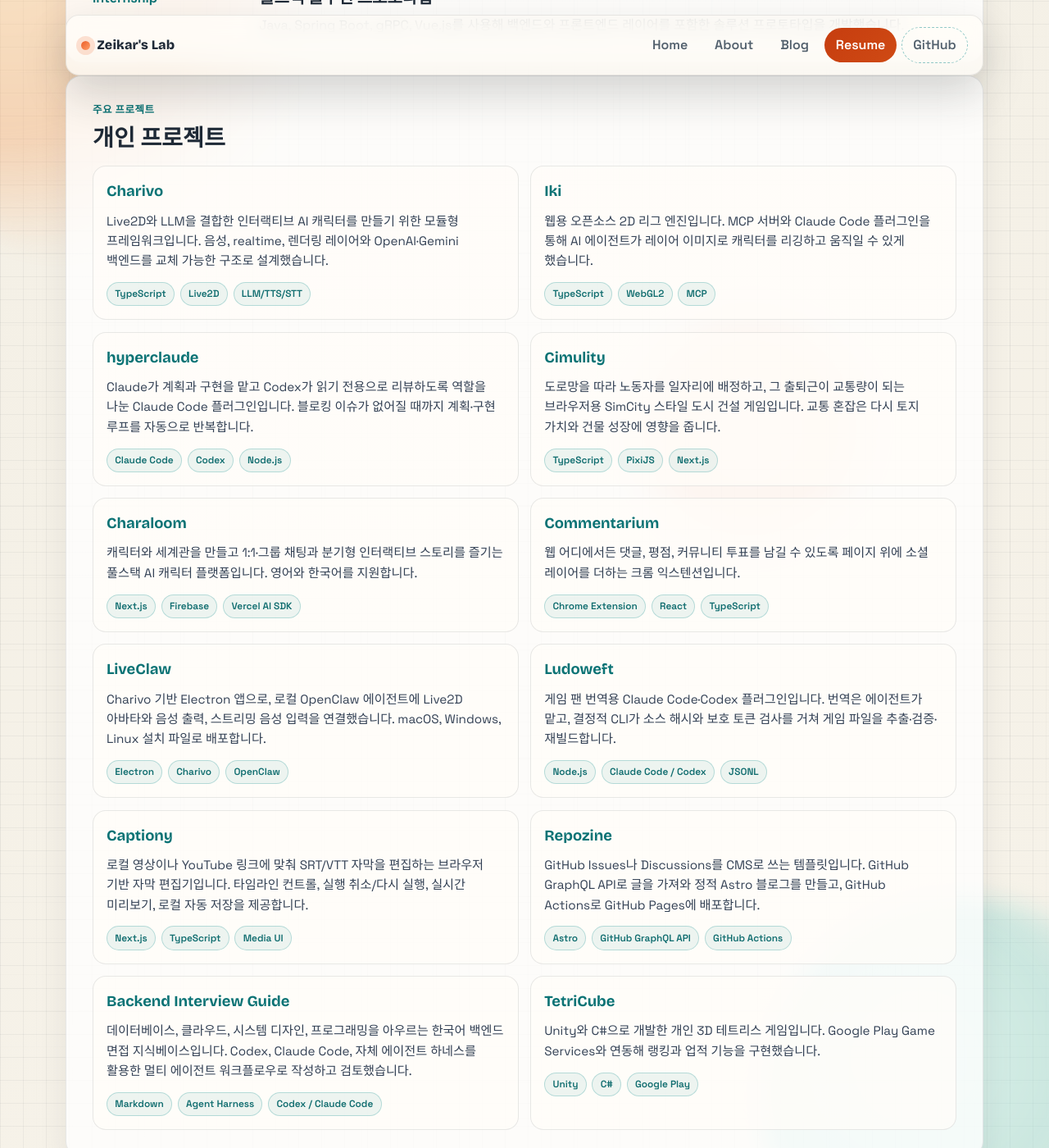
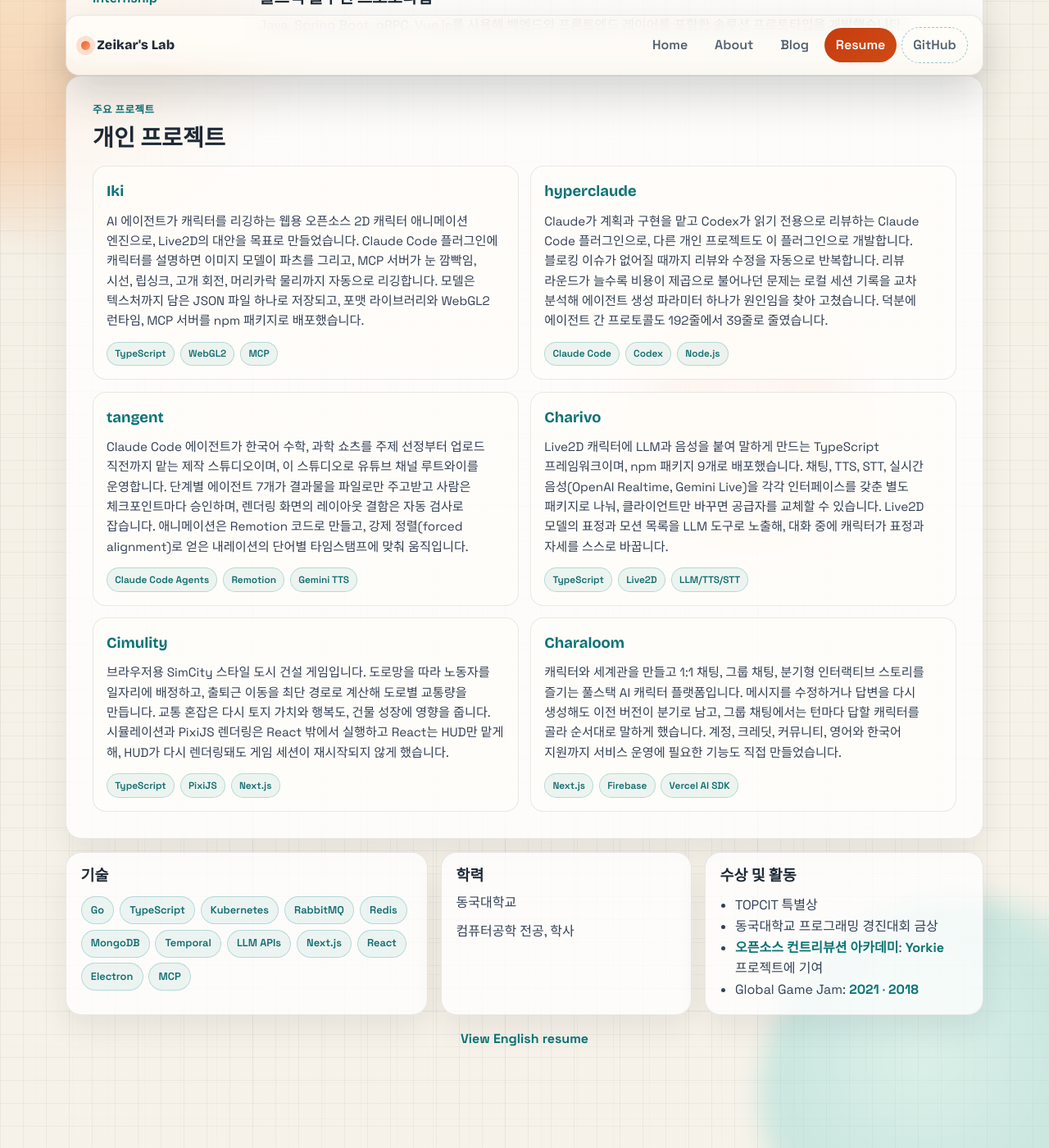
Before and after one commit to zeikar/zeikar.github.io, a Jekyll site: the page built from resume-ko.html, in a window 1280 px wide and 1400 px high, scrolled down 1399 px. Shown: the whole window at 82% size. Built offline with Jekyll 4.4.1, drawn with Linux system fonts in a browser that asks for light colours; some of the changed text lies outside the part shown.

Commit message:
docs(resume): six Korean projects, led by iki and hyperclaude
Independent work goes from twelve entries to six (Iki, hyperclaude,
tangent, Charivo, Cimulity, Charaloom), each with its strongest
technical point. Also drops translationese from the summary and two
career lines.

```diff
--- a/resume-ko.html
+++ b/resume-ko.html
@@ -1,7 +1,7 @@
 ---
 layout: default
 title: 이력서
-description: AI 워크플로우 플랫폼, 미디어 자동화, 분산 시스템에 집중하는 소프트웨어 엔지니어.
+description: AI 워크플로우 플랫폼, 미디어 자동화, 분산 시스템을 주로 개발해 온 소프트웨어 엔지니어.
 permalink: /resume-ko/
 lang: ko
 translations:
@@ -22,8 +22,8 @@ redirect_from:
         <p class="resume-name" data-resume-name data-pdf-title="{{ page.title }}">{{ site.author.name }}</p>
         <h1>소프트웨어 엔지니어</h1>
         <p class="resume-copy">
-          AI 워크플로우 플랫폼, 미디어 자동화, 분산 시스템에 집중하는 소프트웨어 엔지니어이며,
-          아이디어를 실제 제품 인터페이스까지 구현해본 풀스택 경험을 함께 갖고 있습니다.
+          AI 워크플로우 플랫폼, 미디어 자동화, 분산 시스템을 주로 개발해 온 소프트웨어 엔지니어입니다.
+          아이디어 단계부터 실제 제품 화면까지 직접 구현한 풀스택 경험도 있습니다.
         </p>
         <ul class="resume-contact">
           <li><a href="mailto:{{ site.email }}">{{ site.email }}</a></li>
@@ -76,7 +76,7 @@ redirect_from:
               <li>확장 가능한 백엔드 시스템을 위해 Go 기반 마이크로서비스를 설계하고 구현했습니다.</li>
               <li>RabbitMQ 기반 메시지 처리와 REST 기반 서비스 간 통신을 구현했습니다.</li>
               <li>ZooKeeper를 활용한 서버 헬스 체크와 로드 밸런싱 메커니즘을 개발했습니다.</li>
-              <li>watcher 기반 장애 감지와 복구를 통해 스트리밍 플랫폼 안정성을 개선했습니다.</li>
+              <li>watcher 기반 장애 감지와 복구로 스트리밍 플랫폼 안정성을 개선했습니다.</li>
             </ul>
           </div>
         </article>
@@ -86,8 +86,8 @@ redirect_from:
           <div class="resume-item-body">
             <h3>Adaptive Bitrate 로직</h3>
             <p>
-              Player SDK의 자동 화질 선택 로직을 구현하고, 알고리즘 포팅, 테스트,
-              반복적인 튜닝을 통해 스트리밍 안정성을 개선했습니다.
+              Player SDK의 자동 화질 선택 로직을 구현하고, 테스트와 튜닝을 반복해
+              스트리밍 안정성을 높였습니다.
             </p>
             <ul>
               <li>iOS Player SDK를 위해 BOLA 기반 Adaptive Bitrate 로직을 C++로 포팅하고 개선했습니다.</li>
@@ -126,23 +126,12 @@ redirect_from:
       </div>
       <div class="resume-project-list">
         <article class="resume-project">
-          <h3><a href="{{ '/projects/charivo/' | relative_url }}">Charivo</a></h3>
-          <p>
-            Live2D와 LLM을 결합한 인터랙티브 AI 캐릭터를 만들기 위한 모듈형 프레임워크입니다.
-            음성, realtime, 렌더링 레이어와 OpenAI·Gemini 백엔드를 교체 가능한 구조로 설계했습니다.
-          </p>
-          <div class="project-tags">
-            <span>TypeScript</span>
-            <span>Live2D</span>
-            <span>LLM/TTS/STT</span>
-          </div>
-        </article>
-
-        <article class="resume-project">
           <h3><a href="{{ '/projects/iki/' | relative_url }}">Iki</a></h3>
           <p>
-            웹용 오픈소스 2D 리그 엔진입니다. MCP 서버와 Claude Code 플러그인을 통해
-            AI 에이전트가 레이어 이미지로 캐릭터를 리깅하고 움직일 수 있게 했습니다.
+            AI 에이전트가 캐릭터를 리깅하는 웹용 오픈소스 2D 캐릭터 애니메이션 엔진으로, Live2D의 대안을 목표로 만들었습니다.
+            Claude Code 플러그인에 캐릭터를 설명하면 이미지 모델이 파츠를 그리고, MCP 서버가
+            눈 깜빡임, 시선, 립싱크, 고개 회전, 머리카락 물리까지 자동으로 리깅합니다.
+            모델은 텍스처까지 담은 JSON 파일 하나로 저장되고, 포맷 라이브러리와 WebGL2 런타임, MCP 서버를 npm 패키지로 배포했습니다.
           </p>
           <div class="project-tags">
             <span>TypeScript</span>
@@ -154,8 +143,10 @@ redirect_from:
         <article class="resume-project">
           <h3><a href="{{ '/projects/hyperclaude/' | relative_url }}">hyperclaude</a></h3>
           <p>
-            Claude가 계획과 구현을 맡고 Codex가 읽기 전용으로 리뷰하도록 역할을 나눈 Claude Code 플러그인입니다.
-            블로킹 이슈가 없어질 때까지 계획·구현 루프를 자동으로 반복합니다.
+            Claude가 계획과 구현을 맡고 Codex가 읽기 전용으로 리뷰하는 Claude Code 플러그인으로, 다른 개인 프로젝트도 이 플러그인으로 개발합니다.
+            블로킹 이슈가 없어질 때까지 리뷰와 수정을 자동으로 반복합니다.
+            리뷰 라운드가 늘수록 비용이 제곱으로 불어나던 문제는 로컬 세션 기록을 교차 분석해 에이전트 생성 파라미터 하나가 원인임을 찾아 고쳤습니다.
+            덕분에 에이전트 간 프로토콜도 192줄에서 39줄로 줄였습니다.
           </p>
           <div class="project-tags">
             <span>Claude Code</span>
@@ -165,10 +156,41 @@ redirect_from:
         </article>
 
         <article class="resume-project">
+          <h3><a href="{{ '/projects/tangent/' | relative_url }}">tangent</a></h3>
+          <p>
+            Claude Code 에이전트가 한국어 수학, 과학 쇼츠를 주제 선정부터 업로드 직전까지 맡는 제작 스튜디오이며,
+            이 스튜디오로 유튜브 채널 루트와이를 운영합니다. 단계별 에이전트 7개가 결과물을 파일로만 주고받고 사람은 체크포인트마다 승인하며,
+            렌더링 화면의 레이아웃 결함은 자동 검사로 잡습니다.
+            애니메이션은 Remotion 코드로 만들고, 강제 정렬(forced alignment)로 얻은 내레이션의 단어별 타임스탬프에 맞춰 움직입니다.
+          </p>
+          <div class="project-tags">
+            <span>Claude Code Agents</span>
+            <span>Remotion</span>
+            <span>Gemini TTS</span>
+          </div>
+        </article>
+
+        <article class="resume-project">
+          <h3><a href="{{ '/projects/charivo/' | relative_url }}">Charivo</a></h3>
+          <p>
+            Live2D 캐릭터에 LLM과 음성을 붙여 말하게 만드는 TypeScript 프레임워크이며, npm 패키지 9개로 배포했습니다.
+            채팅, TTS, STT, 실시간 음성(OpenAI Realtime, Gemini Live)을 각각 인터페이스를 갖춘 별도 패키지로 나눠,
+            클라이언트만 바꾸면 공급자를 교체할 수 있습니다.
+            Live2D 모델의 표정과 모션 목록을 LLM 도구로 노출해, 대화 중에 캐릭터가 표정과 자세를 스스로 바꿉니다.
+          </p>
+          <div class="project-tags">
+            <span>TypeScript</span>
+            <span>Live2D</span>
+            <span>LLM/TTS/STT</span>
+          </div>
+        </article>
+
+        <article class="resume-project">
           <h3><a href="{{ '/projects/cimulity/' | relative_url }}">Cimulity</a></h3>
           <p>
-            도로망을 따라 노동자를 일자리에 배정하고, 그 출퇴근이 교통량이 되는 브라우저용 SimCity 스타일
-            도시 건설 게임입니다. 교통 혼잡은 다시 토지 가치와 건물 성장에 영향을 줍니다.
+            브라우저용 SimCity 스타일 도시 건설 게임입니다. 도로망을 따라 노동자를 일자리에 배정하고,
+            출퇴근 이동을 최단 경로로 계산해 도로별 교통량을 만듭니다. 교통 혼잡은 다시 토지 가치와 행복도, 건물 성장에 영향을 줍니다.
+            시뮬레이션과 PixiJS 렌더링은 React 밖에서 실행하고 React는 HUD만 맡게 해, HUD가 다시 렌더링돼도 게임 세션이 재시작되지 않게 했습니다.
           </p>
           <div class="project-tags">
             <span>TypeScript</span>
@@ -180,104 +202,14 @@ redirect_from:
         <article class="resume-project">
           <h3><a href="{{ '/projects/charaloom/' | relative_url }}">Charaloom</a></h3>
           <p>
-            캐릭터와 세계관을 만들고 1:1·그룹 채팅과 분기형 인터랙티브 스토리를 즐기는
-            풀스택 AI 캐릭터 플랫폼입니다. 영어와 한국어를 지원합니다.
+            캐릭터와 세계관을 만들고 1:1 채팅, 그룹 채팅, 분기형 인터랙티브 스토리를 즐기는 풀스택 AI 캐릭터 플랫폼입니다.
+            메시지를 수정하거나 답변을 다시 생성해도 이전 버전이 분기로 남고, 그룹 채팅에서는 턴마다 답할 캐릭터를 골라 순서대로 말하게 했습니다.
+            계정, 크레딧, 커뮤니티, 영어와 한국어 지원까지 서비스 운영에 필요한 기능도 직접 만들었습니다.
           </p>
           <div class="project-tags">
             <span>Next.js</span>
             <span>Firebase</span>
             <span>Vercel AI SDK</span>
-          </div>
-        </article>
-
-        <article class="resume-project">
-          <h3><a href="{{ '/projects/commentarium/' | relative_url }}">Commentarium</a></h3>
-          <p>
-            웹 어디에서든 댓글, 평점, 커뮤니티 투표를 남길 수 있도록 페이지 위에
-            소셜 레이어를 더하는 크롬 익스텐션입니다.
-          </p>
-          <div class="project-tags">
-            <span>Chrome Extension</span>
-            <span>React</span>
-            <span>TypeScript</span>
-          </div>
-        </article>
-
-        <article class="resume-project">
-          <h3><a href="{{ '/projects/liveclaw/' | relative_url }}">LiveClaw</a></h3>
-          <p>
-            Charivo 기반 Electron 앱으로, 로컬 OpenClaw 에이전트에 Live2D 아바타와 음성 출력,
-            스트리밍 음성 입력을 연결했습니다. macOS, Windows, Linux 설치 파일로 배포합니다.
-          </p>
-          <div class="project-tags">
-            <span>Electron</span>
-            <span>Charivo</span>
-            <span>OpenClaw</span>
-          </div>
-        </article>
-
-        <article class="resume-project">
-          <h3><a href="{{ '/projects/ludoweft/' | relative_url }}">Ludoweft</a></h3>
-          <p>
-            게임 팬 번역용 Claude Code·Codex 플러그인입니다. 번역은 에이전트가 맡고,
-            결정적 CLI가 소스 해시와 보호 토큰 검사를 거쳐 게임 파일을 추출·검증·재빌드합니다.
-          </p>
-          <div class="project-tags">
-            <span>Node.js</span>
-            <span>Claude Code / Codex</span>
-            <span>JSONL</span>
-          </div>
-        </article>
-
-        <article class="resume-project">
-          <h3><a href="{{ '/projects/captiony/' | relative_url }}">Captiony</a></h3>
-          <p>
-            로컬 영상이나 YouTube 링크에 맞춰 SRT/VTT 자막을 편집하는 브라우저 기반 자막 편집기입니다.
-            타임라인 컨트롤, 실행 취소/다시 실행, 실시간 미리보기, 로컬 자동 저장을 제공합니다.
-          </p>
-          <div class="project-tags">
-            <span>Next.js</span>
-            <span>TypeScript</span>
-            <span>Media UI</span>
-          </div>
-        </article>
-
-        <article class="resume-project">
-          <h3><a href="{{ '/projects/repozine/' | relative_url }}">Repozine</a></h3>
-          <p>
-            GitHub Issues나 Discussions를 CMS로 쓰는 템플릿입니다. GitHub GraphQL API로 글을 가져와
-            정적 Astro 블로그를 만들고, GitHub Actions로 GitHub Pages에 배포합니다.
-          </p>
-          <div class="project-tags">
-            <span>Astro</span>
-            <span>GitHub GraphQL API</span>
-            <span>GitHub Actions</span>
-          </div>
-        </article>
-
-        <article class="resume-project">
-          <h3><a href="{{ '/projects/backend-interview-guide/' | relative_url }}">Backend Interview Guide</a></h3>
-          <p>
-            데이터베이스, 클라우드, 시스템 디자인, 프로그래밍을 아우르는 한국어 백엔드 면접 지식베이스입니다.
-            Codex, Claude Code, 자체 에이전트 하네스를 활용한 멀티 에이전트 워크플로우로 작성하고 검토했습니다.
-          </p>
-          <div class="project-tags">
-            <span>Markdown</span>
-            <span>Agent Harness</span>
-            <span>Codex / Claude Code</span>
-          </div>
-        </article>
-
-        <article class="resume-project">
-          <h3><a href="https://apkpure.com/tetricube/com.LuciZ.TetriCube" target="_blank" rel="noopener">TetriCube</a></h3>
-          <p>
-            Unity와 C#으로 개발한 개인 3D 테트리스 게임입니다. Google Play Game Services와
-            연동해 랭킹과 업적 기능을 구현했습니다.
-          </p>
-          <div class="project-tags">
-            <span>Unity</span>
-            <span>C#</span>
-            <span>Google Play</span>
           </div>
         </article>
       </div>
```
